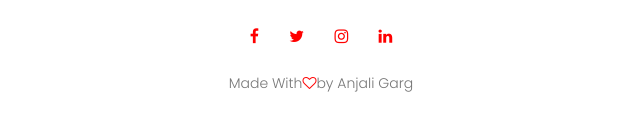
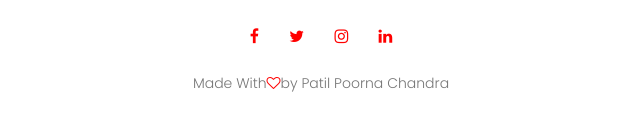
Before and after one commit to Chandu7694/chanduuniversitywebdesign, a plain HTML site: page index.html in a window 1280 px wide. Shown: the part 4049-4179 px from the top of the page, 319-959 px from the left. Drawn offline with Linux system fonts and the light colour scheme; files whose address does not match are found by name.

Commit message:
Update index.html

```diff
--- a/index.html
+++ b/index.html
@@ -150,7 +150,7 @@
         <i class="fa fa-instagram"></i>
         <i class="fa fa-linkedin"></i>
     </div>
-    <p>Made With<i class="fa fa-heart-o"></i>by Anjali Garg</p>
+    <p>Made With<i class="fa fa-heart-o"></i>by Patil Poorna Chandra</p>
 </section>
 
 
```
